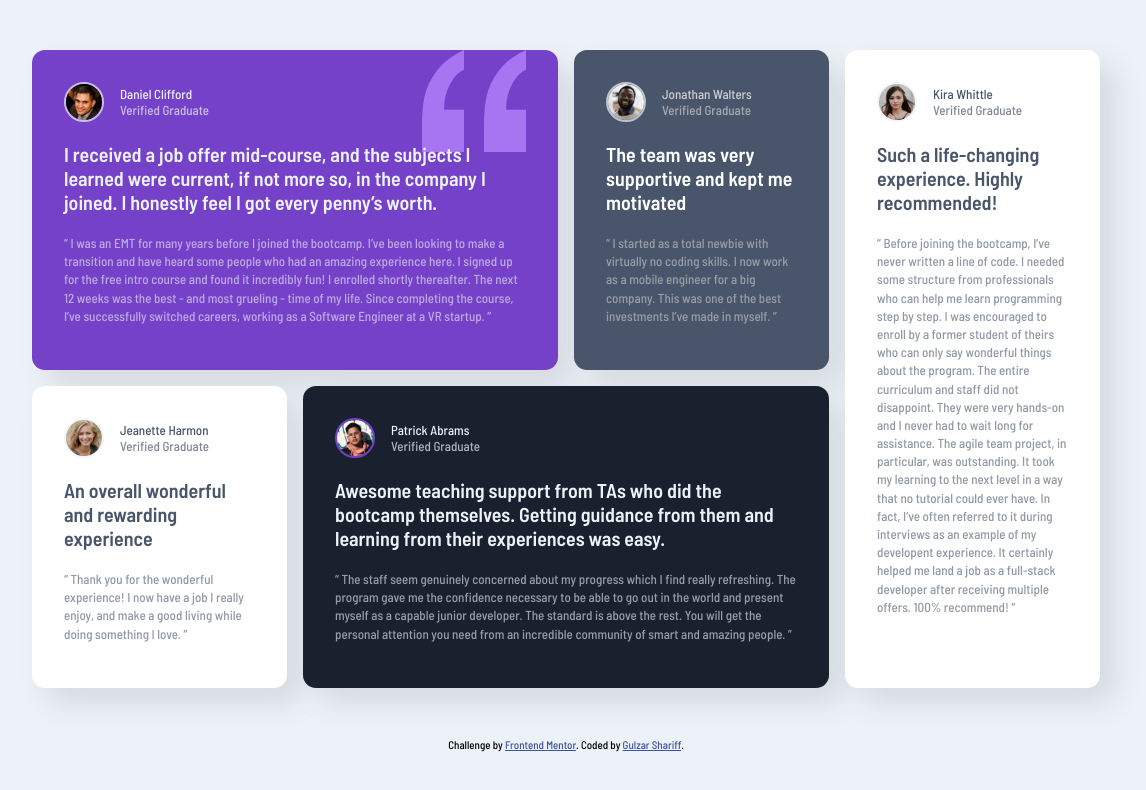
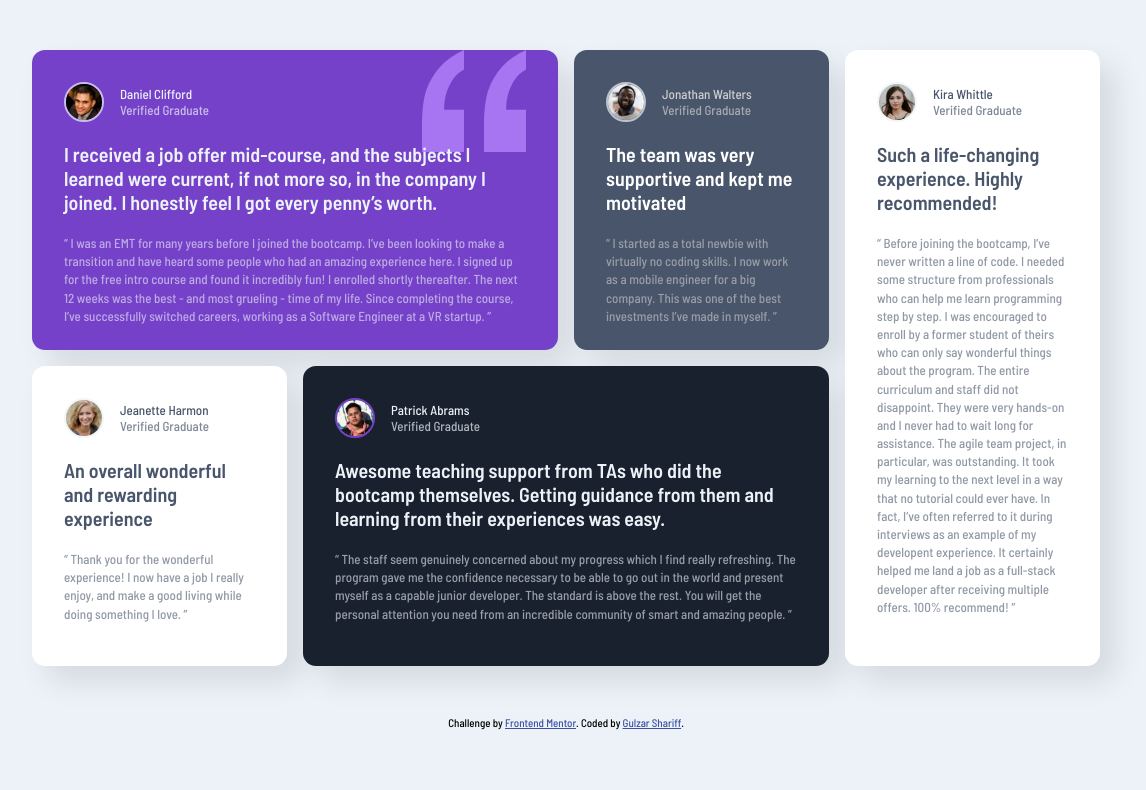
Before and after one commit to Gulzhub/testimonials-grid-section, a plain HTML site: page index.html in a window 1536 px wide. Shown: the whole page, without its empty margins (202-1348 px from the left). Drawn offline with Linux system fonts and the light colour scheme.

Commit message:
increased row height in 1440px

```diff
--- a/style.css
+++ b/style.css
@@ -154,7 +154,7 @@ p.title {
 
     main {
         grid-template-columns: repeat(4, 255px);
-        grid-template-rows: repeat(2, 0.8fr);
+        grid-template-rows: repeat(2, 300px);
     }
 
     .card5 {
```
